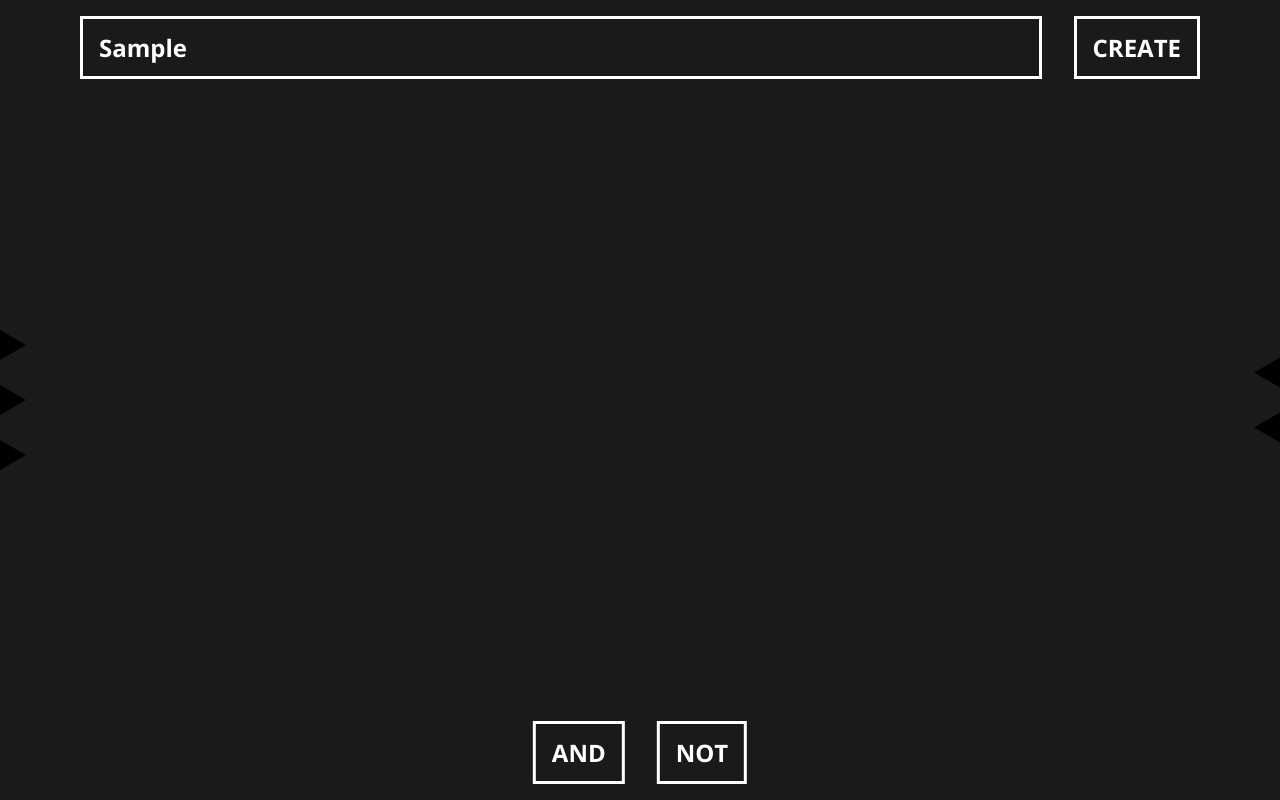
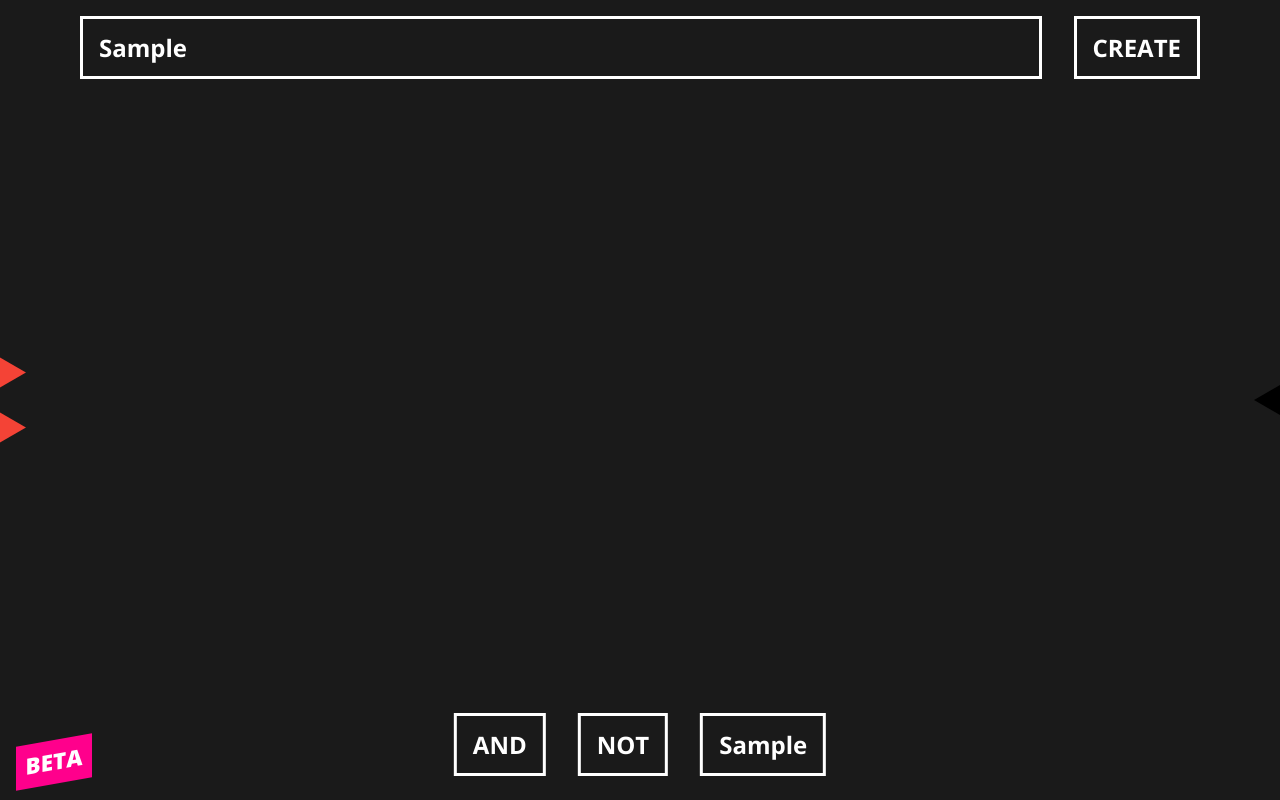
Before and after one commit to JayexDesigns/logic-gates-simulator, a plain HTML site: page index.html in a window 1280 px wide. Both pictures are taken after typing "Sample" into the empty fields and a click on the button "CREATE". Drawn offline with nearby package versions, Linux system fonts and the light colour scheme.

Commit message:
compress logic working

```diff
--- a/css/style.css
+++ b/css/style.css
@@ -64,6 +64,9 @@ input {
 button {
     cursor: pointer;
 }
+#logicGateSelector > button {
+    margin: 0.5rem 1rem;
+}
 button:hover, input:hover {
     background-color: #ffffff;
     color: #1a1a1a;
@@ -71,6 +74,33 @@ button:hover, input:hover {
 
 
 
+#betaTag {
+    position: absolute;
+    bottom: 1rem;
+    left: 1rem;
+    display: inline-block;
+    background-color: #ff008c;
+    padding: 0.4rem 0.6rem;
+    font-size: 1.4rem;
+    font-weight: 800;
+    transform: skew(0, -10deg);
+    z-index: 1;
+}
+
+
+
+
+
+.unselectable {
+    -webkit-touch-callout: none;
+    -webkit-user-select: none;
+    -khtml-user-select: none;
+    -moz-user-select: none;
+    -ms-user-select: none;
+    user-select: none;
+}
+
+
 
 *:focus {
     outline: none;
--- a/index.html
+++ b/index.html
@@ -11,13 +11,14 @@
     <title>Logic Gates Simulator</title>
 </head>
 <body onload="handleLoad()">
+    <p id="betaTag">BETA</p>
     <div id="logicGateCreator">
-        <input type="text">
-        <button>CREATE</button>
+        <input id="gateName" type="text">
+        <button id="createGate" class="unselectable">CREATE</button>
     </div>
     <div id="logicGateSelector">
-        <button class="buttonSelector">AND</button>
-        <button class="buttonSelector">NOT</button>
+        <button class="buttonSelector unselectable">AND</button>
+        <button class="buttonSelector unselectable">NOT</button>
     </div>
     <canvas id="canvas"></canvas>
     <script src="js/input.js"></script>
--- a/js/logic.js
+++ b/js/logic.js
@@ -100,4 +100,47 @@ class LogicGate {
         this.inputs[output] = state;
         this.logic();
     }
+
+    static createGate(name, color) {
+        let table = {};
+        let inputs = [];
+        let outputs = [];
+        for (let i = 0; i < Input.inputs.length; ++i) {
+            if (Input.inputs[i].fixed) {
+                inputs.push(Input.inputs[i]);
+                table[`i${i}`] = [];
+            }
+        }
+        for (let i = 0; i < Output.outputs.length; ++i) {
+            if (Output.outputs[i].fixed) {
+                outputs.push(Output.outputs[i]);
+                table[`o${i}`] = [];
+            }
+        }
+
+        for (let i = 0; i < 2**inputs.length; ++i) {
+            let bin = i.toString(2);
+            while (bin.length < inputs.length) {
+                bin = `0${bin}`;
+            }
+            for (let j = 0; j < bin.length; ++j) {
+                inputs[j].changeState(parseInt(bin[bin.length-j-1]));
+                table[`i${j}`].push(parseInt(bin[bin.length-j-1]));
+            }
+            draw();
+            for (let j = 0; j < outputs.length; ++j) {
+                table[`o${j}`].push(outputs[j].state);
+            }
+        }
+
+        LogicGate.gateData[name] = {
+            color: color,
+            table: table,
+        }
+        document.getElementById("logicGateSelector").innerHTML += `<button class="buttonSelector unselectable">${name}</button>`;
+        let buttons = document.getElementsByClassName("buttonSelector");
+        buttons[buttons.length-1].addEventListener('click', () => {
+            gateSelected = buttons[buttons.length-1].innerText;
+        });
+    }
 }
--- a/js/script.js
+++ b/js/script.js
@@ -19,8 +19,8 @@ for (let i = 0; i < buttons.length; ++i) {
     });
 }
 
-var inputQuantity = 3;
-var outputQuantity = 2;
+var inputQuantity = 2;
+var outputQuantity = 1;
 var triangleSideLen = 30;
 var triangleSeparation = 25;
 
@@ -87,12 +87,20 @@ const overlapHandler = (x, y, lastX, lastY, button) => {
             firstOverlap["element"].removeConnection();
         }
     }
-    if (button === 1) {
+    else {
         new LogicGate(ctx, x, y, gateSelected);
     }
 }
 
 new Mouse(overlapHandler);
+
+
+
+document.getElementById("createGate").addEventListener('click', () => {
+    let name = document.getElementById("gateName").value;
+    let color = "#00ccff";
+    LogicGate.createGate(name, color);
+});
 
 
 
```
